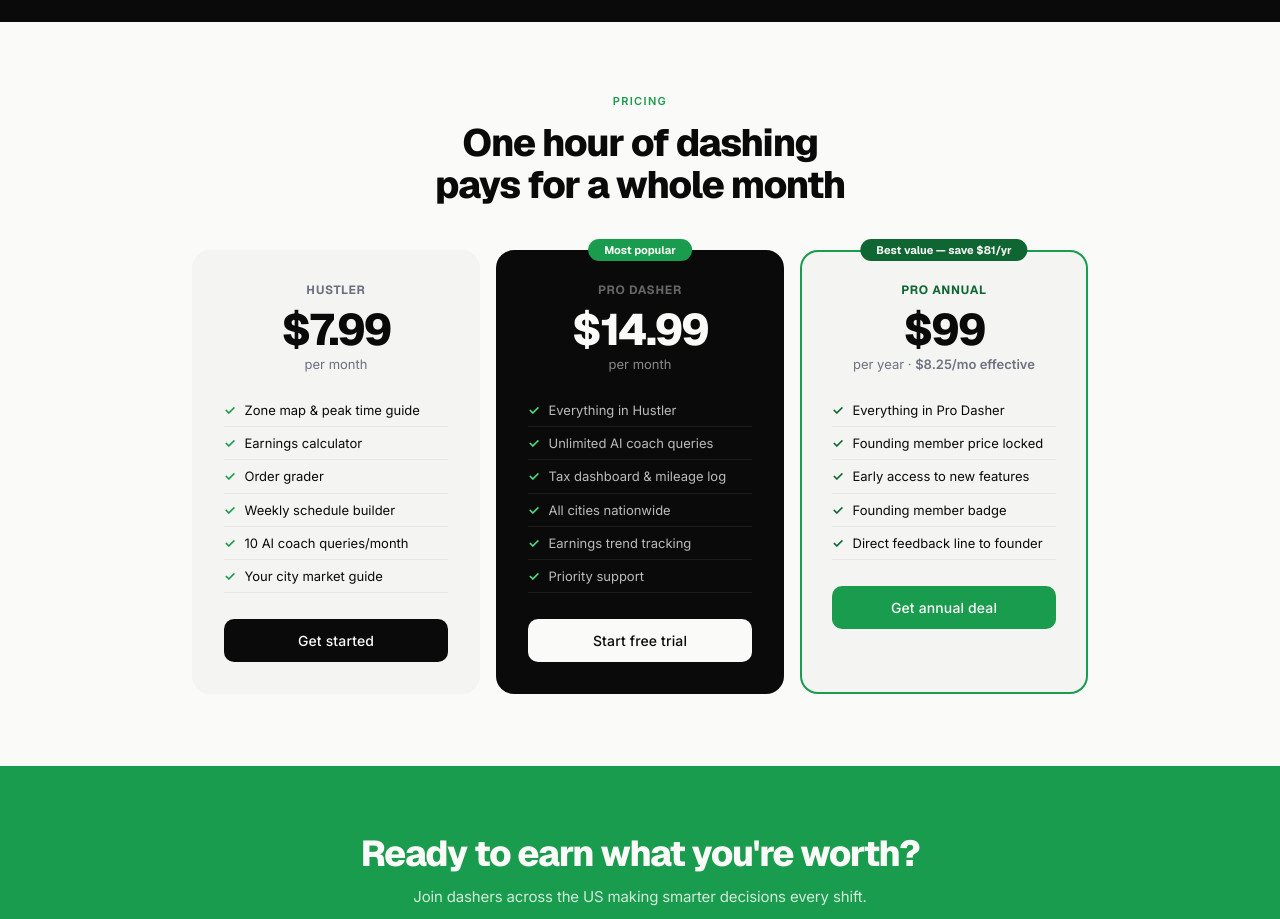
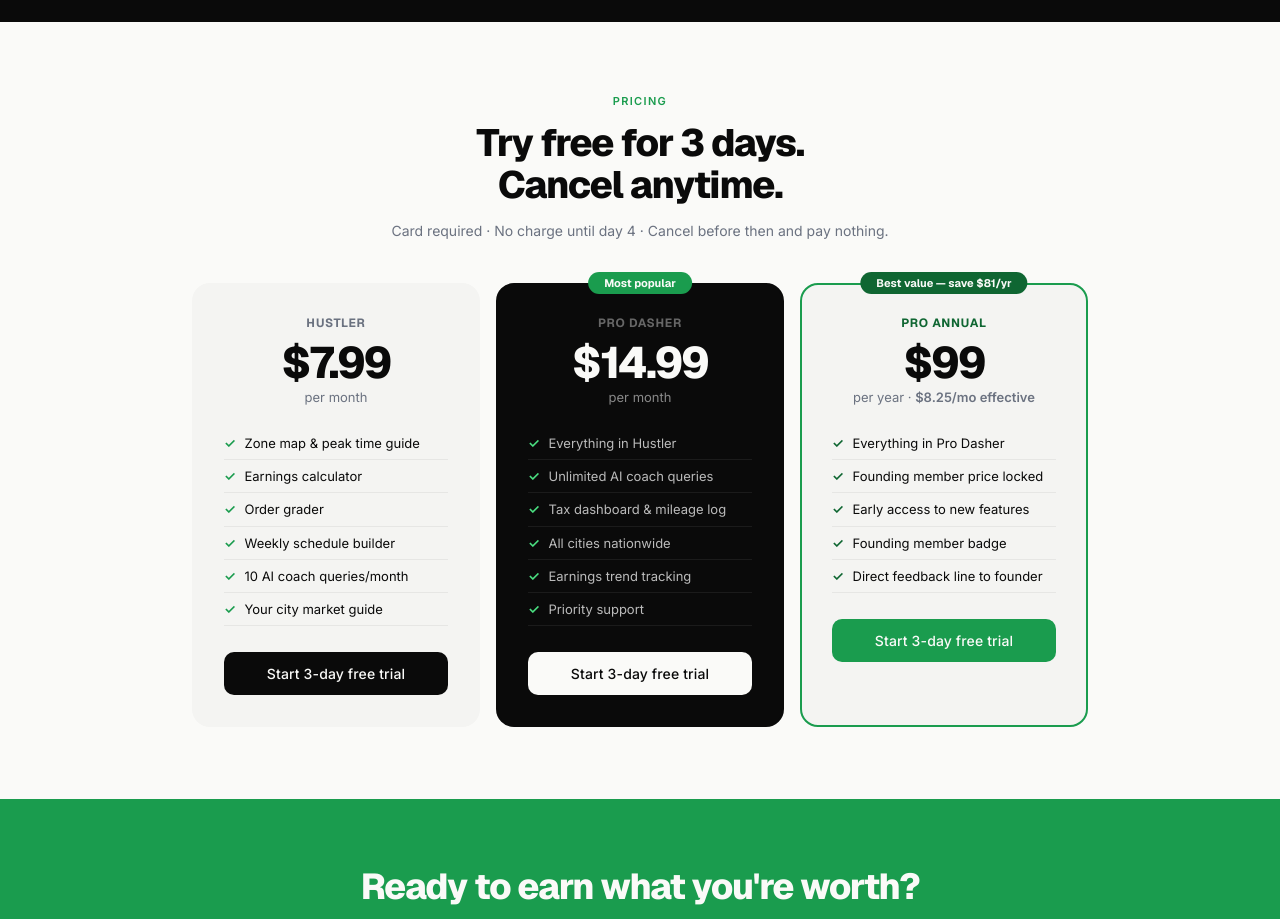
Before and after one commit to mirzacavalic145-bit/dasherpro, a Next.js app: page / in a window 1280 px wide. Shown: the part 1920-2839 px from the top of the page. Built offline with nearby package versions, Linux system fonts and the light colour scheme.

Commit message:
feat: 3-day free trial on all plans
- All 3 plans (hustler, pro, annual) now get trial_period_days: 3
- Pricing section headline updated to 'Try free for 3 days'
- All checkout buttons say 'Start 3-day free trial'
- Added disclaimer: card required, no charge until day 4

```diff
--- a/app/api/create-checkout/route.js
+++ b/app/api/create-checkout/route.js
@@ -21,7 +21,7 @@ export async function POST(req) {
       success_url: `${process.env.NEXT_PUBLIC_APP_URL}/dashboard?subscribed=true`,
       cancel_url: `${process.env.NEXT_PUBLIC_APP_URL}/#pricing`,
       allow_promotion_codes: true,
-      subscription_data: planKey === 'pro' ? { trial_period_days: 7 } : undefined,
+      subscription_data: { trial_period_days: 3 },
       metadata: { planKey },
     })
 
--- a/app/page.js
+++ b/app/page.js
@@ -111,7 +111,8 @@ export default function HomePage() {
       {/* PRICING */}
       <div className="section" id="pricing" style={{ textAlign: 'center', maxWidth: 960 }}>
         <div className="section-eyebrow">Pricing</div>
-        <div className="section-h">One hour of dashing<br />pays for a whole month</div>
+        <div className="section-h">Try free for 3 days.<br />Cancel anytime.</div>
+        <p style={{ fontSize: 14, color: 'var(--gray)', marginTop: -28, marginBottom: 8 }}>Card required · No charge until day 4 · Cancel before then and pay nothing.</p>
         <div className="pricing-grid">
           {/* Hustler */}
           <div className="price-card">
@@ -121,7 +122,7 @@ export default function HomePage() {
             <ul className="price-features">
               {PLANS.hustler.features.map(f => <li key={f}><span className="chk">✓</span>{f}</li>)}
             </ul>
-            <button className="price-btn pbtn-light" onClick={() => handleCheckout('hustler')}>Get started</button>
+            <button className="price-btn pbtn-light" onClick={() => handleCheckout('hustler')}>Start 3-day free trial</button>
           </div>
 
           {/* Pro */}
@@ -133,7 +134,7 @@ export default function HomePage() {
             <ul className="price-features">
               {PLANS.pro.features.map(f => <li key={f}><span className="chk">✓</span>{f}</li>)}
             </ul>
-            <button className="price-btn pbtn-dark" onClick={() => handleCheckout('pro')}>Start free trial</button>
+            <button className="price-btn pbtn-dark" onClick={() => handleCheckout('pro')}>Start 3-day free trial</button>
           </div>
 
           {/* Annual */}
@@ -145,7 +146,7 @@ export default function HomePage() {
             <ul className="price-features">
               {PLANS.annual.features.map(f => <li key={f}><span className="chk">✓</span>{f}</li>)}
             </ul>
-            <button className="price-btn pbtn-green" onClick={() => handleCheckout('annual')}>Get annual deal</button>
+            <button className="price-btn pbtn-green" onClick={() => handleCheckout('annual')}>Start 3-day free trial</button>
           </div>
         </div>
       </div>
```
